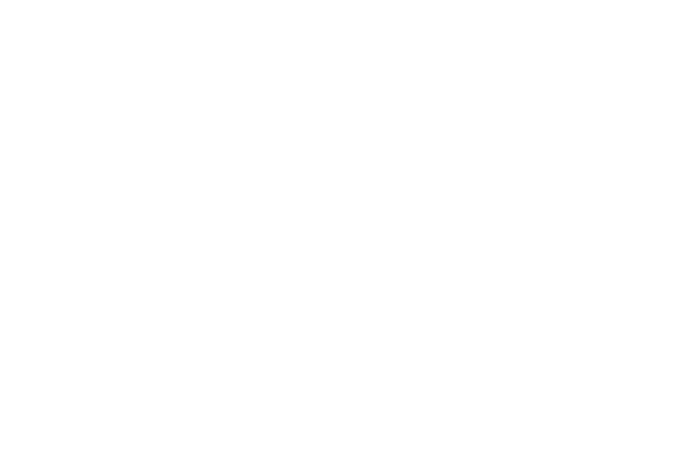
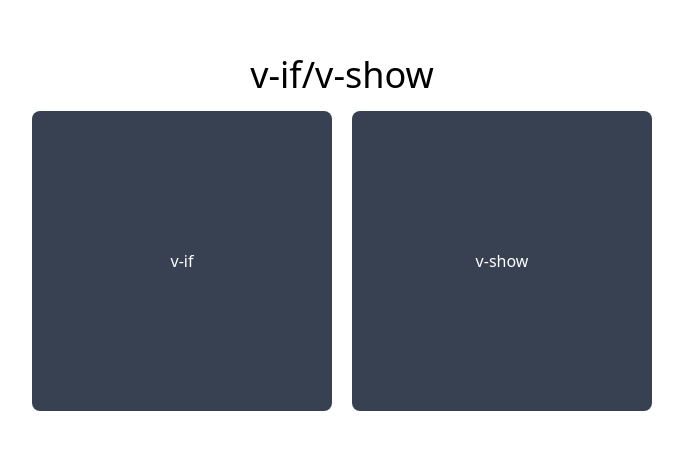
Before and after one commit to AlexLin-hub/vue2.x, a Vue app in the folder cli/: page / in a window 1280 px wide. Shown: the part 167-616 px from the top of the page, without its empty margins (298-981 px from the left). Built offline with nearby package versions, Linux system fonts and the light colour scheme.

Commit message:
feat: v-if/v-show example

```diff
--- a/cli/src/assets/tailwindcss.css
+++ b/cli/src/assets/tailwindcss.css
@@ -557,3 +557,58 @@
   --tw-backdrop-saturate:  ;
   --tw-backdrop-sepia:  ;
 }
+
+.mt-4 {
+  margin-top: 1rem;
+}
+
+.flex {
+  display: flex;
+}
+
+.h-screen {
+  height: 100vh;
+}
+
+.h-\[300px\] {
+  height: 300px;
+}
+
+.w-\[300px\] {
+  width: 300px;
+}
+
+.flex-col {
+  flex-direction: column;
+}
+
+.items-center {
+  align-items: center;
+}
+
+.justify-center {
+  justify-content: center;
+}
+
+.gap-5 {
+  gap: 1.25rem;
+}
+
+.rounded-lg {
+  border-radius: 0.5rem;
+}
+
+.bg-gray-700 {
+  --tw-bg-opacity: 1;
+  background-color: rgb(55 65 81 / var(--tw-bg-opacity));
+}
+
+.text-4xl {
+  font-size: 2.25rem;
+  line-height: 2.5rem;
+}
+
+.text-white {
+  --tw-text-opacity: 1;
+  color: rgb(255 255 255 / var(--tw-text-opacity));
+}
--- a/cli/src/views/Home.vue
+++ b/cli/src/views/Home.vue
@@ -1,5 +1,36 @@
 <template>
-  <div>
-    <input type="text" />
+  <div class="flex flex-col justify-center items-center h-screen">
+    <h1 class="text-4xl">v-if/v-show</h1>
+    <div class="flex gap-5 mt-4">
+      <div
+        class="
+          w-[300px]
+          h-[300px]
+          bg-gray-700
+          text-white
+          flex
+          justify-center
+          items-center
+          rounded-lg
+        "
+      >
+        v-if
+      </div>
+
+      <div
+        class="
+          w-[300px]
+          h-[300px]
+          bg-gray-700
+          text-white
+          flex
+          justify-center
+          items-center
+          rounded-lg
+        "
+      >
+        v-show
+      </div>
+    </div>
   </div>
 </template>
```
